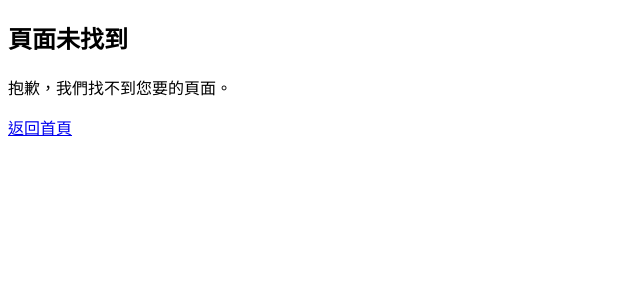
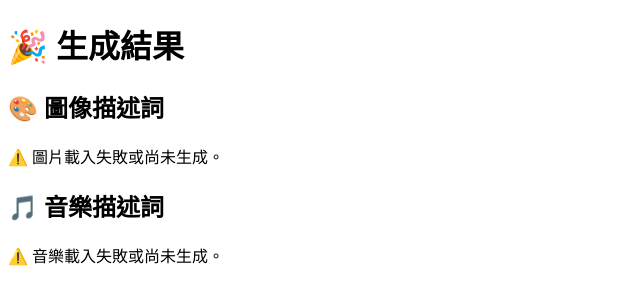
Before and after one commit to Arrozex/Intro_FPJ, a Next.js app: page /result in a window 1280 px wide. Before the commit this address had no page. Shown: the top 304 px of the page, without its empty margins (0-640 px from the left). Built offline with nearby package versions, Linux system fonts and the light colour scheme.

Commit message:
Create page.tsx

```diff
--- /dev/null
+++ b/app/result/page.tsx
@@ -0,0 +1,53 @@
+'use client'
+
+import { useSearchParams } from 'next/navigation'
+import Image from 'next/image'
+
+export default function ResultPage() {
+  const searchParams = useSearchParams()
+  const imageUrl = searchParams.get('img')
+  const musicUrl = searchParams.get('music')
+  const promptPic = searchParams.get('prompt')
+  const promptMusic = searchParams.get('music_prompt')
+
+  return (
+    <div className="min-h-screen bg-gray-100 p-6 flex flex-col items-center space-y-6">
+      <h1 className="text-3xl font-bold text-center">🎉 生成結果</h1>
+
+      <div className="w-full max-w-xl bg-white p-4 rounded shadow space-y-4">
+        <div>
+          <h2 className="text-xl font-semibold">🎨 圖像描述詞</h2>
+          <p className="text-gray-700">{promptPic}</p>
+        </div>
+
+        {imageUrl ? (
+          <div className="w-full h-auto">
+            <Image
+              src={imageUrl}
+              alt="生成圖片"
+              width={800}
+              height={600}
+              className="rounded"
+            />
+          </div>
+        ) : (
+          <p className="text-red-500">⚠️ 圖片載入失敗或尚未生成。</p>
+        )}
+
+        <div>
+          <h2 className="text-xl font-semibold">🎵 音樂描述詞</h2>
+          <p className="text-gray-700">{promptMusic}</p>
+        </div>
+
+        {musicUrl ? (
+          <audio controls className="w-full mt-2">
+            <source src={musicUrl} type="audio/wav" />
+            你的瀏覽器不支援 audio 播放。
+          </audio>
+        ) : (
+          <p className="text-red-500">⚠️ 音樂載入失敗或尚未生成。</p>
+        )}
+      </div>
+    </div>
+  )
+}
```
